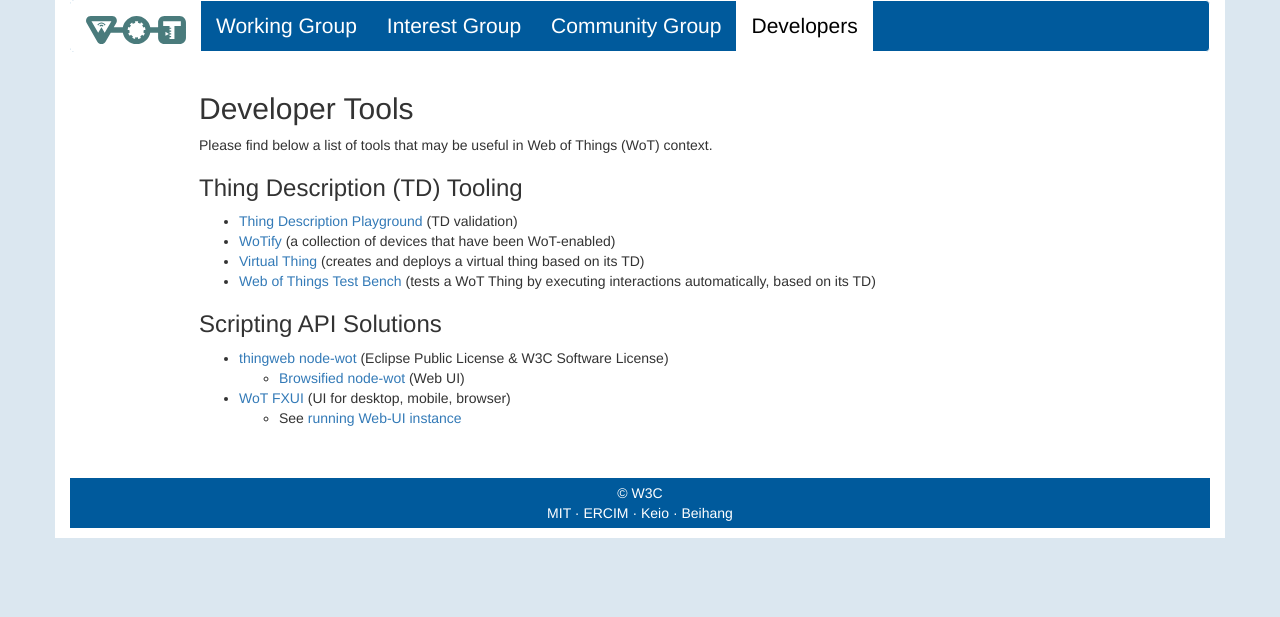
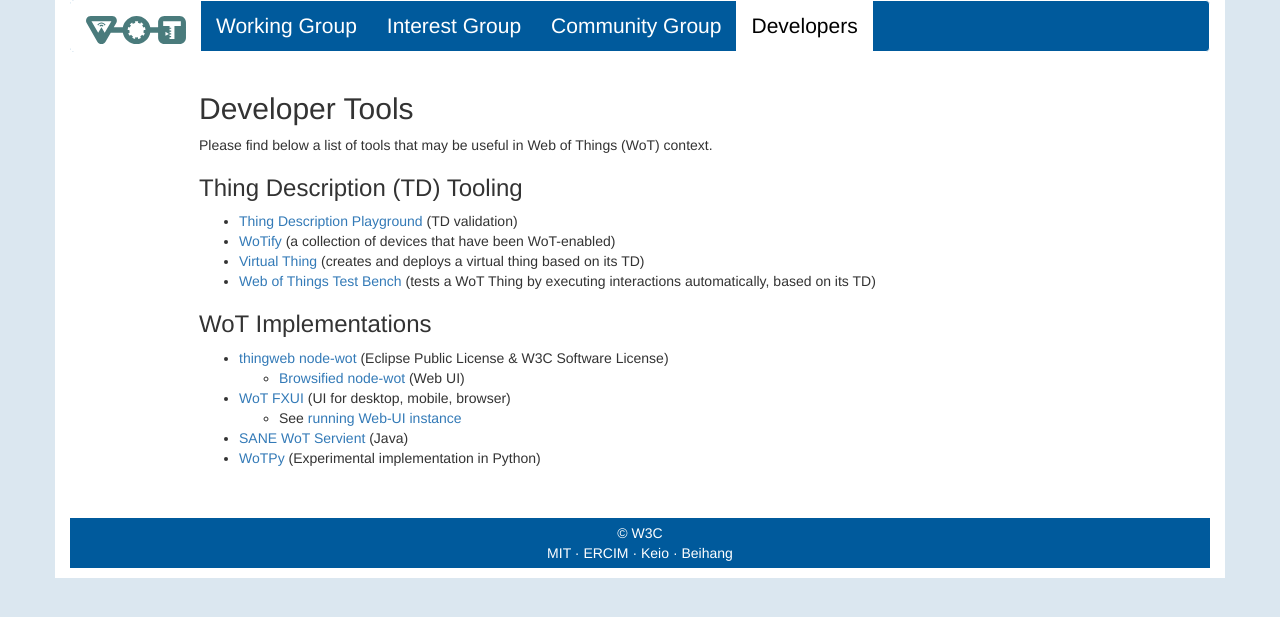
Before and after one commit to danielpeintner/wot-pages, a Jekyll site: the page built from developers/index.html, in a window 1280 px wide. Shown: the top 617 px of the page. Built offline with Jekyll 4.4.1, drawn with Linux system fonts in a browser that asks for light colours; nearby versions of some CDN libraries.

Commit message:
add SANE and WoTPy as implementations

```diff
--- a/developers/index.html
+++ b/developers/index.html
@@ -24,7 +24,7 @@
 		</li>
 	</ul>
 
-	<h3>Scripting API Solutions</h3>
+	<h3>WoT Implementations</h3>
 	<ul>
 		<li>
 			<a href="http://www.thingweb.io/">thingweb node-wot</a> (Eclipse Public License &amp; W3C Software License)
@@ -38,7 +38,12 @@
 				<li>See <a href="http://plugfest.thingweb.io:8088/test/fullscreen/default">running Web-UI instance</a></li>
 			</ul>
 		</li>
-
+		<li>
+			<a href="https://github.com/sane-city/wot-servient">SANE WoT Servient</a> (Java)
+		</li>
+		<li>
+			<a href="https://github.com/agmangas/wot-py">WoTPy</a> (Experimental implementation in Python)
+		</li>
 	</ul>
 	<!--
 	<h3>Github Projects</h3>
```
